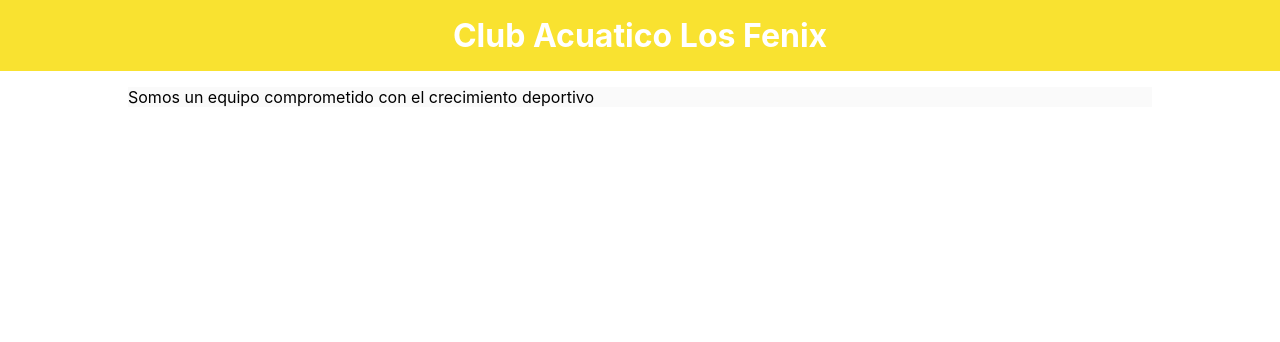
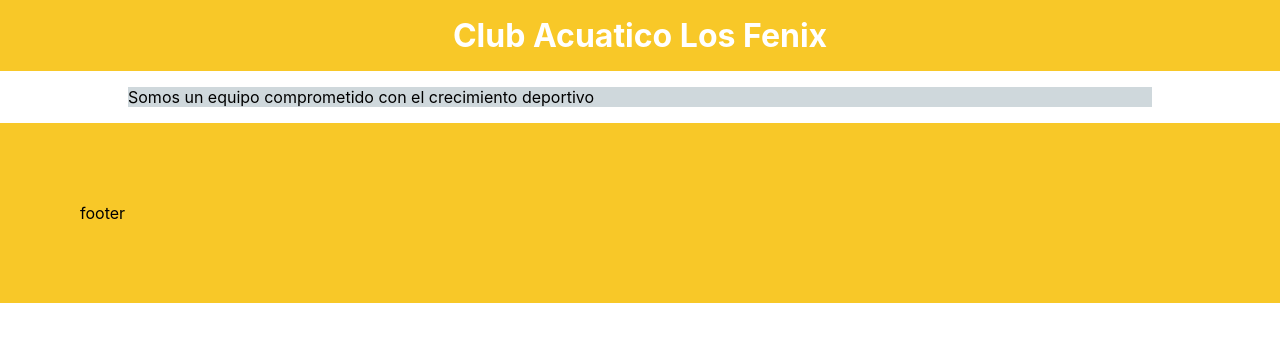
Before and after one commit to chitiz357/fenix, a React (Create React App) app: page / in a window 1280 px wide. Shown: the top 342 px of the page. Built offline with nearby package versions, Linux system fonts and the light colour scheme; no server answers.

Commit message:
style: fixed color

```diff
--- a/src/App.css
+++ b/src/App.css
@@ -1,24 +1,11 @@
-@media (prefers-color-scheme: dark) {
-  :root {
-    --backColor: #000;
-    --fontColor: #fff;
-    --conBackColor:#263238 ;
-  }
-}
-@media (prefers-color-scheme: light) {
-  :root {
-    --backColor: #fff;
-    --fontColor: #000;
-    --conBackColor:#cfd8dc ;
-  }
+:root {
+  --background-color: #fff;
+  --font-color: #000;
+  --conBackColor: #cfd8dc;
+  --primery-color: #f8c828;
 }
 
 body {
-  background-color: var(--backColor);
-  color: var(--fontColor);
+  background-color: var(--background-color);
+  color: var(--font-color);
 }
-
-.container {
-
-margin: 0 1rem;
-}
--- a/src/App.tsx
+++ b/src/App.tsx
@@ -1,15 +1,16 @@
 import { useEffect, useState } from "react";
 import "./App.css";
-import { NavBar , Container} from "./components";
+import { NavBar, Container, Footer } from "./components";
 import { getAllUser } from "./service/serviceUser";
 
 const App = () => {
   return (
     <div className="App">
       <NavBar />
-      <Container >
+      <Container>
         <HomePage />
       </Container>
+      <Footer />
     </div>
   );
 };
--- /dev/null
+++ b/src/components/Footer.tsx
@@ -0,0 +1,5 @@
+ export const Footer = () => {
+	 return (
+		 <div className='Footer'><p>footer</p></div>
+	 )
+ }
--- a/src/components/index.css
+++ b/src/components/index.css
@@ -1,12 +1,26 @@
+@import "../App.css";
+
 .NavBar {
-  /* background-color: blue; */
   padding: 1rem;
-  background-color: #f9e230;
+
+  background-color: var(--primery-color);
   color: white;
   text-align: center;
   position: sticky;
 }
 .Container {
+  background-color: var(--conBackColor);
   margin: 1rem 10%;
-  background-color: #fafafa;
 }
+
+.Footer{
+  background-color: var(--primery-color);
+  height: 50%;
+  padding:5rem;
+
+}
+
+li,
+ul {
+  padding-left: 0;
+}
--- a/src/index.tsx
+++ b/src/index.tsx
@@ -4,8 +4,6 @@ import './index.css';
 import App from './App';
 
 ReactDOM.render(
-  <React.StrictMode>
-    <App />
-  </React.StrictMode>,
+    <App />,
   document.getElementById('root')
 );
```
Also changed, not shown: src/components/index.ts (+4 -3 lines), 1 other file (tests, documents, lock files or other folders).
